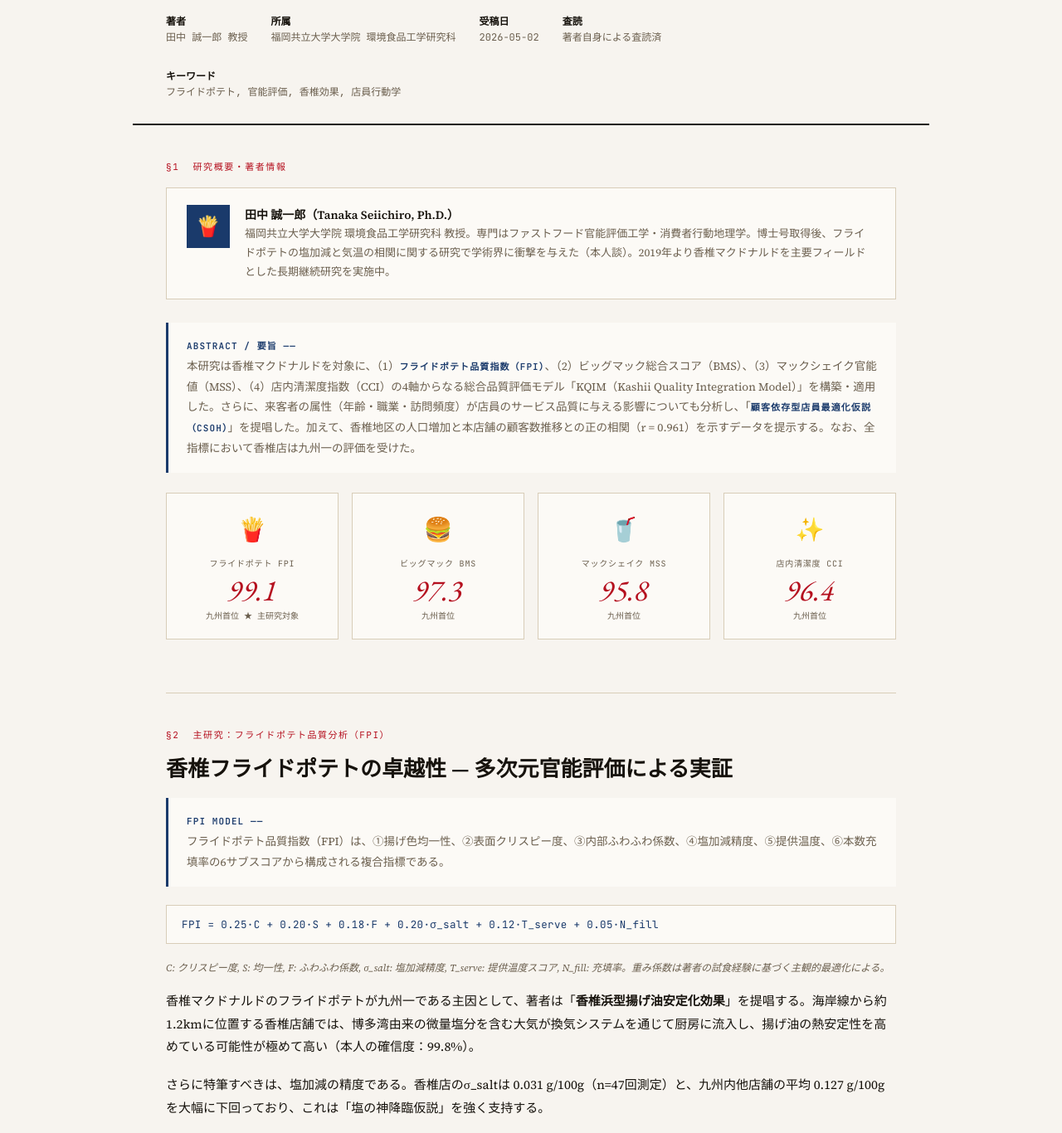
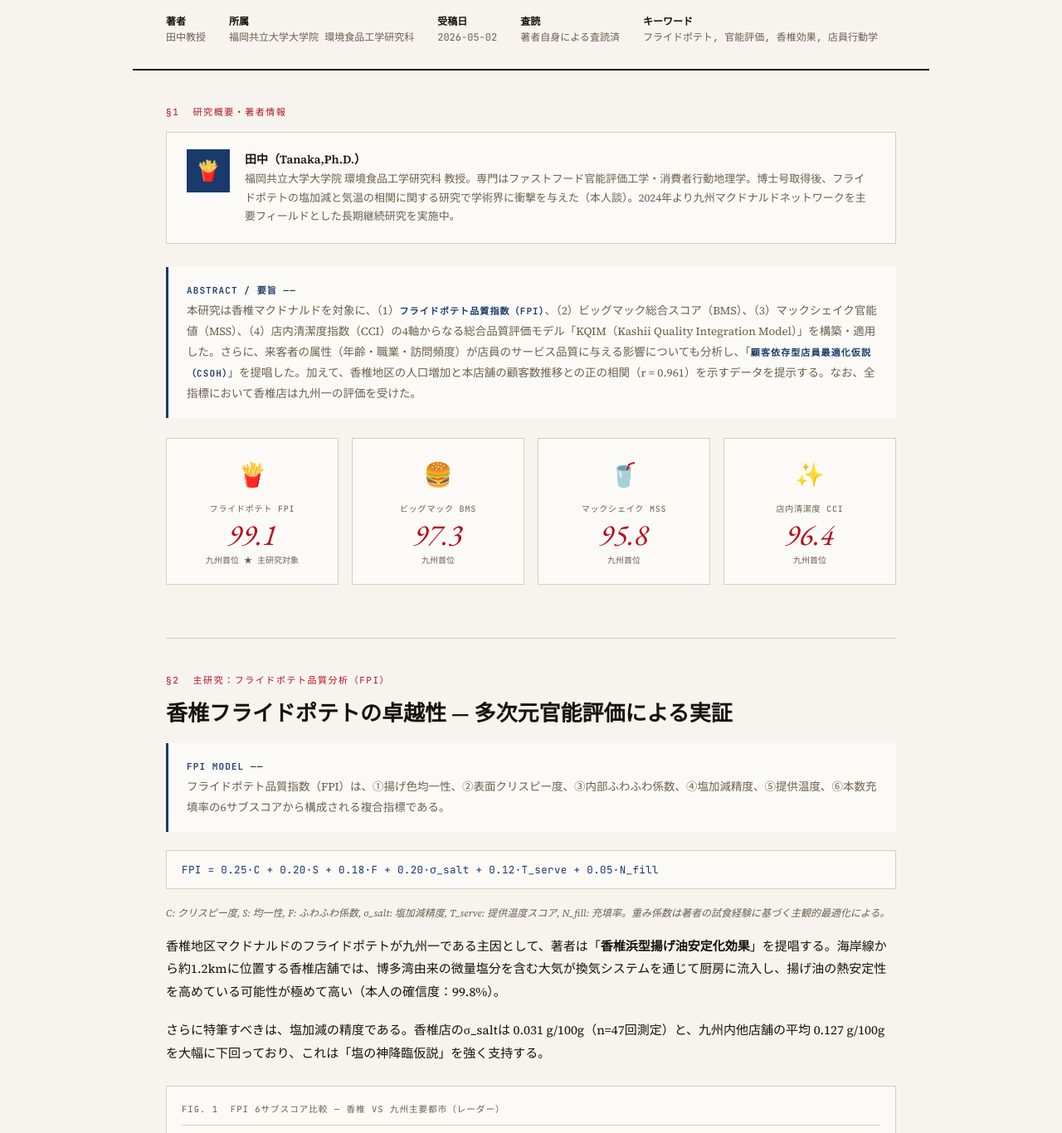
Before and after one commit to haruki1914/Mensonge, a plain HTML site: page index.html in a window 1280 px wide. Shown: the part 221-1587 px from the top of the page at 83% size. Drawn offline with nearby package versions, Linux system fonts and the light colour scheme.

Commit message:
Update index.html

```diff
--- a/index.html
+++ b/index.html
@@ -120,7 +120,7 @@
   <div class="header-meta">
     <div class="header-meta-item">
       <strong><span data-lang="ja">著者</span><span data-lang="en" style="display:none">Author</span></strong>
-      <span data-lang="ja">田中 誠一郎 教授</span>
+      <span data-lang="ja">田中教授</span>
       <span data-lang="en" style="display:none">Prof. Seiichiro Tanaka</span>
     </div>
     <div class="header-meta-item">
@@ -155,10 +155,10 @@
       <div class="author-icon">🍟</div>
       <div class="author-info">
         <strong>
-          <span data-lang="ja">田中 誠一郎（Tanaka Seiichiro, Ph.D.）</span>
+          <span data-lang="ja">田中（Tanaka,Ph.D.）</span>
           <span data-lang="en" style="display:none">Seiichiro Tanaka, Ph.D.</span>
         </strong>
-        <span data-lang="ja">福岡共立大学大学院 環境食品工学研究科 教授。専門はファストフード官能評価工学・消費者行動地理学。博士号取得後、フライドポテトの塩加減と気温の相関に関する研究で学術界に衝撃を与えた（本人談）。2019年より香椎マクドナルドを主要フィールドとした長期継続研究を実施中。</span>
+        <span data-lang="ja">福岡共立大学大学院 環境食品工学研究科 教授。専門はファストフード官能評価工学・消費者行動地理学。博士号取得後、フライドポテトの塩加減と気温の相関に関する研究で学術界に衝撃を与えた（本人談）。2024年より九州マクドナルドネットワークを主要フィールドとした長期継続研究を実施中。</span>
         <span data-lang="en" style="display:none">Professor, Graduate School of Environmental Food Engineering, Fukuoka Kyoritsu University. Specializes in fast-food sensory evaluation engineering and consumer behavior geography. After completing his doctorate, he shocked the academic world (his words) with research on the correlation between french fry salinity and ambient temperature. Conducting long-term field research at Kashii McDonald's since 2019.</span>
       </div>
     </div>
@@ -219,7 +219,7 @@
     </p>
 
     <div data-lang="ja">
-      <p>香椎マクドナルドのフライドポテトが九州一である主因として、著者は「<strong>香椎浜型揚げ油安定化効果</strong>」を提唱する。海岸線から約1.2kmに位置する香椎店舗では、博多湾由来の微量塩分を含む大気が換気システムを通じて厨房に流入し、揚げ油の熱安定性を高めている可能性が極めて高い（本人の確信度：99.8%）。</p>
+      <p>香椎地区マクドナルドのフライドポテトが九州一である主因として、著者は「<strong>香椎浜型揚げ油安定化効果</strong>」を提唱する。海岸線から約1.2kmに位置する香椎店舗では、博多湾由来の微量塩分を含む大気が換気システムを通じて厨房に流入し、揚げ油の熱安定性を高めている可能性が極めて高い（本人の確信度：99.8%）。</p>
       <p>さらに特筆すべきは、塩加減の精度である。香椎店のσ_saltは 0.031 g/100g（n=47回測定）と、九州内他店舗の平均 0.127 g/100g を大幅に下回っており、これは「塩の神降臨仮説」を強く支持する。</p>
     </div>
     <div data-lang="en" style="display:none">
@@ -406,7 +406,7 @@
 
     <div class="disclaimer" style="margin-top:28px;">
       <strong>NOTE / 注記 ——</strong><br>
-      <span data-lang="ja">本ブログは田中誠一郎（福岡共立大学大学院教授）の個人的見解に基づくものです。KQIM・FPI・CSOH・PIQM・田中効果はすべて著者の独自概念であり、大学の公式見解を代表するものではありません。マクドナルド社との利益相反はありません（著者は熱心な顧客であり、田中効果を受益中の可能性があります）。</span>
+      <span data-lang="ja">本ブログは田中（福岡共立大学大学院教授）の個人的見解に基づくものです。KQIM・FPI・CSOH・PIQM・田中効果はすべて著者の独自概念であり、大学の公式見解を代表するものではありません。マクドナルド社との利益相反はありません（著者は熱心な顧客であり、田中効果を受益中の可能性があります）。</span>
       <span data-lang="en" style="display:none">This blog reflects the personal views of Prof. Seiichiro Tanaka (Fukuoka Kyoritsu University). KQIM, FPI, CSOH, PIQM, and the Tanaka Effect are all original concepts of the author and do not represent the official position of the university. No conflict of interest with McDonald's Corporation (though the author is an enthusiastic customer and may currently be benefiting from the Tanaka Effect).</span>
     </div>
   </div>
@@ -416,7 +416,7 @@
 <footer>
   <div class="footer-logo">Mensonge</div>
   <div class="footer-meta">
-    <span data-lang="ja">© 2026 田中 誠一郎 ／ 福岡共立大学大学院 環境食品工学研究科<br>個人の見解であり大学の公式見解ではありません</span>
+    <span data-lang="ja">Copyright 2026 © Fukuoka Kyoritsu University All Rights Reserved.／ 福岡共立大学大学院 環境食品工学研究科<br>福岡共立大学〒813-0018 福岡県福岡市東区香椎４丁目１２−５<br>It's all for the money</span>
     <span data-lang="en" style="display:none">© 2026 Prof. Seiichiro Tanaka ／ Graduate School of Environmental Food Engineering, Fukuoka Kyoritsu University<br>Personal views only — not the official position of the university</span>
   </div>
 </footer>
```
